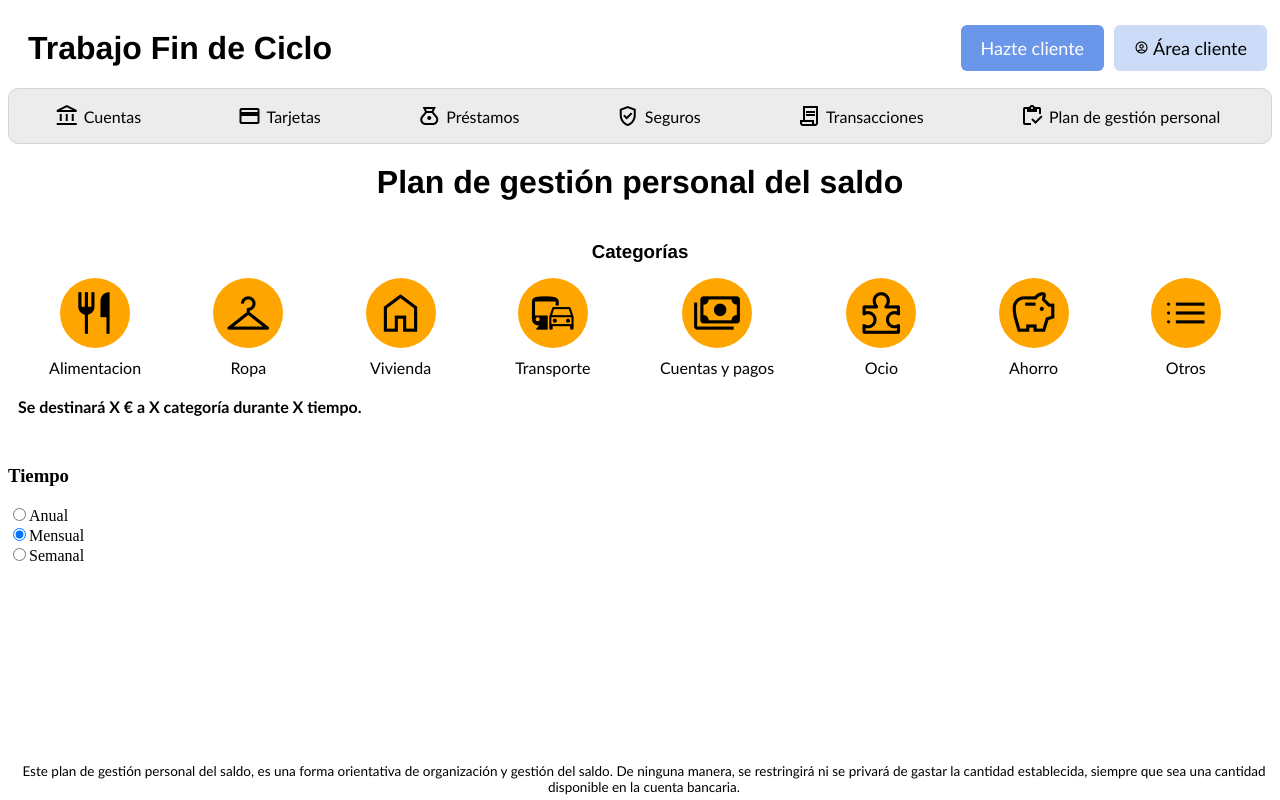
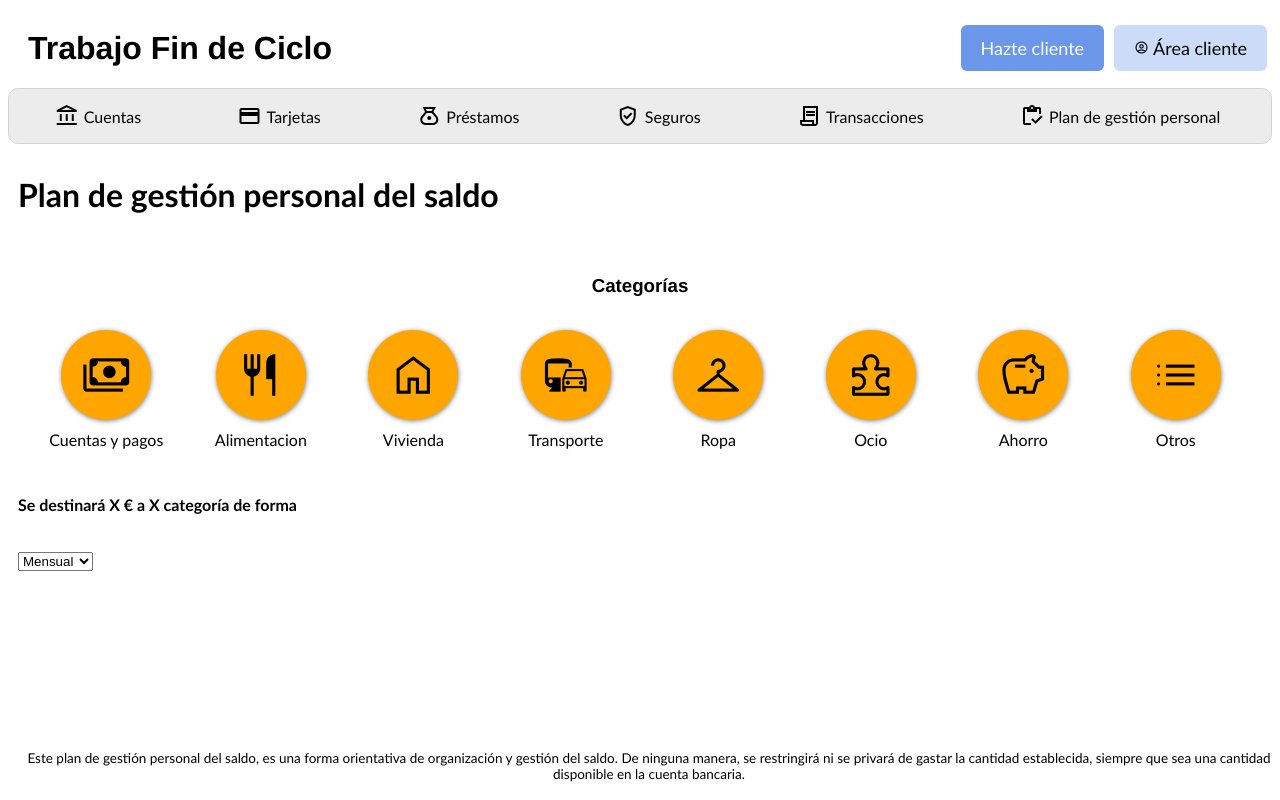
Before and after one commit to lvidalc1/TFC, an Angular app: page /categorias in a window 1280 px wide. Built offline with nearby package versions, Linux system fonts and the light colour scheme.

Commit message:
Agregar redirección a botones

```diff
--- a/src/app/app.component.css
+++ b/src/app/app.component.css
@@ -4,13 +4,15 @@
     box-sizing: border-box;
     font-family: 'Gill Sans', 'Gill Sans MT', Calibri, 'Trebuchet MS', sans-serif;
 }
-
 h1 {
     font-family: 'Franklin Gothic Medium', 'Arial Narrow', Arial, sans-serif;
     text-align: center;
     padding: 20px;
 }
-
+.cabecera a:not(.enlacesBotones a){
+    text-decoration: none;
+    color: black;
+}
 .cabecera {
     display: flex;
     justify-content: space-between;
@@ -24,6 +26,7 @@ h1 {
     font-size: 18px;
     border: none;
     border-radius: 6px;
+    text-decoration: none;
 }
 
 .btn1 {
@@ -33,6 +36,7 @@ h1 {
 
 .btn2 {
     background-color: #ccdbf7;
+    color: black;
 }
 
 .btn2 span {
@@ -61,13 +65,6 @@ h1 {
     position: sticky;
 }
 
-.menu div:hover {
-    background-color: #6b97ea;
-    border-radius: 6px;
-    color: white;
-    cursor: pointer;
-}
-
 .menu span {
     font-size: 24px;
 }
@@ -81,82 +78,19 @@ h1 {
 
 .menu div a {
     padding: 5px;
-
+    text-decoration: none;
+    color: black;
+}
+.menu div:hover {
+    background-color: #6b97ea;
+    border-radius: 6px;
+    color: white;
+    cursor: pointer;
+}
+.menu div:hover a{
+    color: white;
 }
 
-h3 {
-    font-family: 'Franklin Gothic Medium', 'Arial Narrow', Arial, sans-serif;
-    padding: 10px 0 5px 0;
-    text-align: center;
-}
-
-.contenedor {
-    padding: 10px;
-}
-
-.tiempo div {
-    display: flex;
-    height: 30px;
-    align-items: center;
-}
-
-.tiempo label {
-    padding: 5px;
-}
-
-.dest {
-    font-weight: bold;
-}
-
-.plan {
-    text-align: center;
-    font-size: 13.5px;
-    position: absolute;
-    bottom: 0;
-    padding: 5px 0;
-}
-
-.dest {
-    padding: 20px 0;
-}
-
-.cat {
-    display: flex;
-    justify-content: space-around;
-    max-width: 1450px;
-    margin: auto;
-}
-
-
-.cat div a {
-    display: flex;
-    flex-direction: column;
-    justify-content: center;
-    align-items: center;
-}
-
-.cat div a span {
-    background-color: orange;
-    border-radius: 50%;
-    font-size: 50px;
-    width: 70px;
-    height: 70px;
-    text-align: center;
-    margin: 10px;
-    padding: 10px;
-    cursor: pointer;
-}
-
-.cat div a span:hover {
-    opacity: 76%;
-}
-
-@media screen and (max-width:1050px) {
-    .cat {
-        display: grid;
-        grid-template-columns: repeat(4, 25%);
-    }
-}
 
 @media screen and (max-width:900px) {
     .menu {
@@ -171,11 +105,6 @@ h3 {
 }
 
 @media screen and (max-width:650px) {
-    .cat {
-        display: grid;
-        grid-template-columns: repeat(2, 50%);
-    }
-
     .cabecera {
         display: grid;
         height: 140px;
@@ -191,5 +120,6 @@ h3 {
     .menu {
         grid-template-columns: repeat(2, 50%);
         height: 140px;
+        position: static;
     }
 }
--- a/src/app/app.component.html
+++ b/src/app/app.component.html
@@ -1,5 +1,5 @@
 <!DOCTYPE html>
-<html lang="en">
+<html lang="es">
 
 <head>
   <meta charset="UTF-8">
@@ -10,10 +10,10 @@
 
 <body>
   <div class="cabecera">
-    <h1>{{title}}</h1>
+    <a href="http://localhost:4200/"><h1>{{title}}</h1></a>
     <div class="enlacesBotones">
       <a class="btn1">Hazte cliente</a>
-      <a class="btn2">
+      <a class="btn2" href="http://localhost:4200/login">
         <span class="material-symbols-outlined">
           account_circle
         </span>
@@ -57,90 +57,11 @@
       <span class="material-symbols-outlined">
         inventory
       </span>
-      <a>Plan de gestión personal</a>
+      <a href="http://localhost:4200/categorias">Plan de gestión personal</a>
     </div>
 
   </div>
 
-  <h1>Plan de gestión personal del saldo</h1>
-
-  <div class="contenedor">
-
-    <!--se podrían crear dos categorías, más generales, anteriores a las siguientes que sean
-    gastos fijos(vivienda, alimentacion, cuentas y pagos) y
-    gastos variables (ropa, ocio, otros, transporte), para mayor esquematización-->
-    <h3>Categorías</h3><!--cada categoria con un icono grande representativo-->
-    <div class="cat">
-      <div>
-        <a>
-          <span class="material-symbols-outlined">
-            restaurant
-            </span>
-          Alimentacion</a>
-      </div>
-      <div>
-        <a>
-          <span class="material-symbols-outlined">
-            checkroom
-          </span>
-          Ropa</a>
-      </div>
-      <div>
-        <a>
-          <span class="material-symbols-outlined">
-            Home
-          </span>
-          Vivienda</a>
-      </div>
-      <div>
-        <a>
-          <span class="material-symbols-outlined">
-            commute
-            </span>
-          Transporte</a>
-      </div>
-      <div>
-        <a>
-          <span class="material-symbols-outlined">
-            payments
-            </span>
-          Cuentas y pagos</a>
-      </div>
-      <div>
-        <a>
-          <span class="material-symbols-outlined">
-            toys_and_games
-            </span>
-          Ocio</a>
-      </div>
-      <div>
-        <a>
-          <span class="material-symbols-outlined">
-            savings
-            </span>
-          Ahorro</a>
-      </div>
-      <div>
-        <a>
-          <span class="material-symbols-outlined">
-            list
-            </span>
-          Otros</a>
-      </div>
-
-    </div>
-
-    <p class="dest">Se destinará X € a X categoría durante X tiempo.</p>
-
-  </div>
-  <p class="plan">Este plan de gestión personal del saldo, es una forma orientativa de organización y gestión del saldo. De
-    ninguna
-    manera, se restringirá ni se privará de gastar la cantidad establecida, siempre que sea una cantidad disponible
-    en
-    la cuenta bancaria.</p>
-
 </body>
 </html>
 <router-outlet></router-outlet>
-
-<!--pequeño pie de pagina-->
--- a/src/app/categorias/categorias.component.css
+++ b/src/app/categorias/categorias.component.css
@@ -0,0 +1,77 @@
+.contenedor{
+    font-family: 'Gill Sans', 'Gill Sans MT', Calibri, 'Trebuchet MS', sans-serif;
+}
+h3 {
+    font-family: 'Franklin Gothic Medium', 'Arial Narrow', Arial, sans-serif;
+    padding: 10px 0 5px 0;
+    text-align: center;
+}
+
+.contenedor {
+    padding: 10px;
+}
+
+
+.dest {
+    font-weight: bold;
+}
+
+.plan {
+    text-align: center;
+    font-size: 13.5px;
+    position: absolute;
+    bottom: 0;
+    padding: 5px 0;
+}
+
+.dest {
+    padding: 20px 0;
+}
+
+.cat {
+    display: flex;
+    justify-content: space-around;
+    max-width: 1450px;
+    margin: auto;
+}
+
+
+.cat div a {
+    display: flex;
+    flex-direction: column;
+    justify-content: center;
+    align-items: center;
+}
+
+.cat div a span {
+    background-color: orange;
+    border-radius: 50%;
+    font-size: 50px;
+    width: 70px;
+    height: 70px;
+    display: flex;
+    align-items: center;
+    justify-content: center;
+    text-align: center;
+    margin: 10px;
+    padding: 10px;
+    cursor: pointer;
+    box-shadow: 0.5px 1px 5px grey;
+}
+.cat div a span:hover{
+    opacity: 76%;
+}
+
+@media screen and (max-width:1050px) {
+    .cat {
+        display: grid;
+        grid-template-columns: repeat(4, 25%);
+    }
+}
+
+@media screen and (max-width:650px) {
+    .cat {
+        display: grid;
+        grid-template-columns: repeat(2, 50%);
+    }
+}
--- a/src/app/categorias/categorias.component.html
+++ b/src/app/categorias/categorias.component.html
@@ -1,20 +1,88 @@
 <div class="contenedor">
-    <div class="tiempo">
-      <h3>Tiempo</h3>
-      <div>
-        <input type="radio" id="anual" name="tiempo" value="anual" />
-        <label for="anual">Anual</label>
-      </div>
-      <div>
-        <input type="radio" id="mensual" name="tiempo" value="mensual" checked />
-        <label for="mensual">Mensual</label>
+    <h1>Plan de gestión personal del saldo</h1>
+
+    <div class="contenedor">
+
+      <!--se podrían crear dos categorías, más generales, anteriores a las siguientes que sean
+      gastos fijos(vivienda, alimentacion, cuentas y pagos) y
+      gastos variables (ropa, ocio, otros, transporte), para mayor esquematización-->
+      <h3>Categorías</h3>
+      <div class="cat">
+        <div>
+          <a>
+            <span class="material-symbols-outlined">
+              payments
+            </span>
+            Cuentas y pagos</a>
+        </div>
+        <div>
+          <a>
+            <span class="material-symbols-outlined">
+              restaurant
+            </span>
+            Alimentacion</a>
+        </div>
+        <div>
+          <a>
+            <span class="material-symbols-outlined">
+              Home
+            </span>
+            Vivienda</a>
+        </div>
+        <div>
+          <a>
+            <span class="material-symbols-outlined">
+              commute
+            </span>
+            Transporte</a>
+        </div>
+        <div>
+          <a>
+            <span class="material-symbols-outlined">
+              checkroom
+            </span>
+            Ropa</a>
+        </div>
+        <div>
+          <a>
+            <span class="material-symbols-outlined">
+              toys_and_games
+            </span>
+            Ocio</a>
+        </div>
+        <div>
+          <a>
+            <span class="material-symbols-outlined">
+              savings
+            </span>
+            Ahorro</a>
+        </div>
+        <div>
+          <a>
+            <span class="material-symbols-outlined">
+              list
+            </span>
+            Otros</a>
+        </div>
+
       </div>
 
-      <div>
-        <input type="radio" id="semanal" name="tiempo" value="semanal" />
-        <label for="semanal">Semanal</label>
-      </div>
+
 
     </div>
+    <p class="plan">Este plan de gestión personal del saldo, es una forma orientativa de organización y gestión del saldo.
+      De ninguna manera, se restringirá ni se privará de gastar la cantidad establecida, siempre que sea una cantidad disponible
+      en la cuenta bancaria.</p>
 
+    <p class="dest">Se destinará X € a X categoría de forma </p>
+    <!--se destinará el dinero especificado, a la categoria seleccionada durante el tiempo escogido en el select(mensual/semanal/anual)-->
+    <div class="tiempo">
+      <select name="select">
+        <option value="anual">Anual</option>
+        <option value="mensual" selected>Mensual</option>
+        <option value="semanal">Semanal</option>
+      </select>
+    </div>
   </div>
+
+  <!--se redirige a esta página cuando pinche en Plan de gestión personal en el menú-->
--- a/src/app/login/login.component.html
+++ b/src/app/login/login.component.html
@@ -3,7 +3,7 @@
 <div class="contForm">
     <div class="form">
         <form>
-            <label>Introduce tu NIF y PIN</label>
+            <label>Introduzca su NIF y PIN</label>
             <div>
                 <label>NIF: </label>
                 <input type="text">
@@ -23,3 +23,4 @@
         </div>
     </div>
 </div>
+<!--se redirige a esta página cuando pincho en Área cliente-->
```
Also changed, not shown: src/app/login/login.component.css (line endings or trailing spaces).
